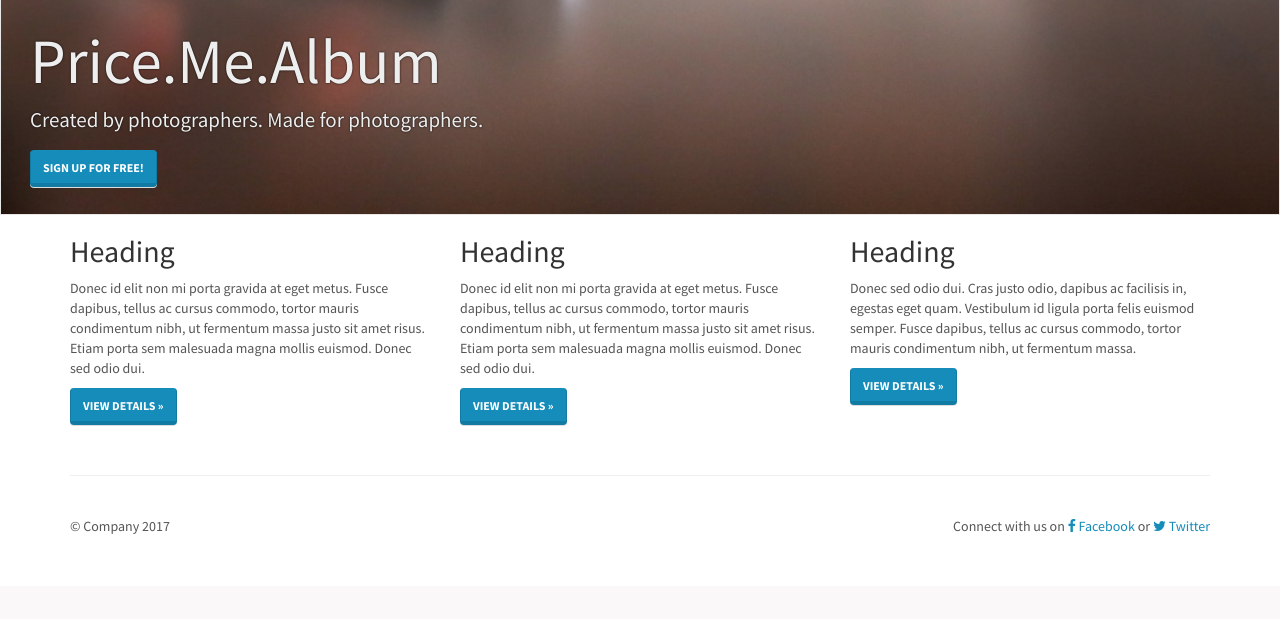
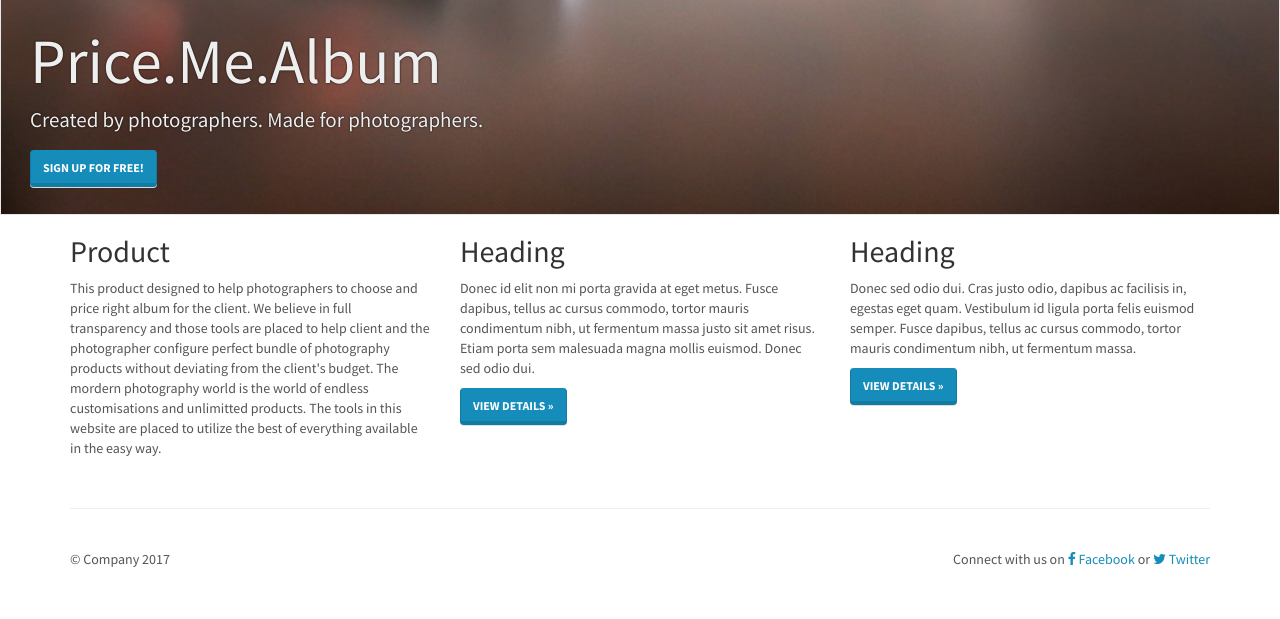
Before and after one commit to maxim-morozov/pricemeapp, a Django app: template templates/home.html in a window 1280 px wide. Shown: the part 585-1204 px from the top of the page. Before the commit the page ends 1119 px from the top, so only its background shows below. Run offline with Django 3.2, Linux system fonts and the light colour scheme; the template is opened without the code that fills it, so the values that code supplies are empty; some libraries are stand-ins or nearby versions.

Commit message:
Updated the homepage paragraph

```diff
--- a/templates/home.html
+++ b/templates/home.html
@@ -42,9 +42,16 @@
 <div class="container">
   <div class="row">
     <div class="col-lg-4">
-      <h2>Heading</h2>
-      <p>Donec id elit non mi porta gravida at eget metus. Fusce dapibus, tellus ac cursus commodo, tortor mauris condimentum nibh, ut fermentum massa justo sit amet risus. Etiam porta sem malesuada magna mollis euismod. Donec sed odio dui. </p>
-      <p><a class="btn btn-primary" href="#" role="button">View details &raquo;</a></p>
+      <h2>Product</h2>
+      <p>This product designed to help photographers to choose and
+      price right album for the client. We believe in full
+      transparency and those tools are placed to help client and the
+      photographer configure perfect bundle of photography products
+      without deviating from the client's budget. The mordern
+      photography world is the world of endless customisations and
+      unlimitted products. The tools in this website are placed to
+      utilize the best of everything available in the easy way. </p>
+      <!--p><a class="btn btn-primary" href="#" role="button">View details &raquo;</a></p-->
     </div>
     <div class="col-lg-4">
       <h2>Heading</h2>
```
